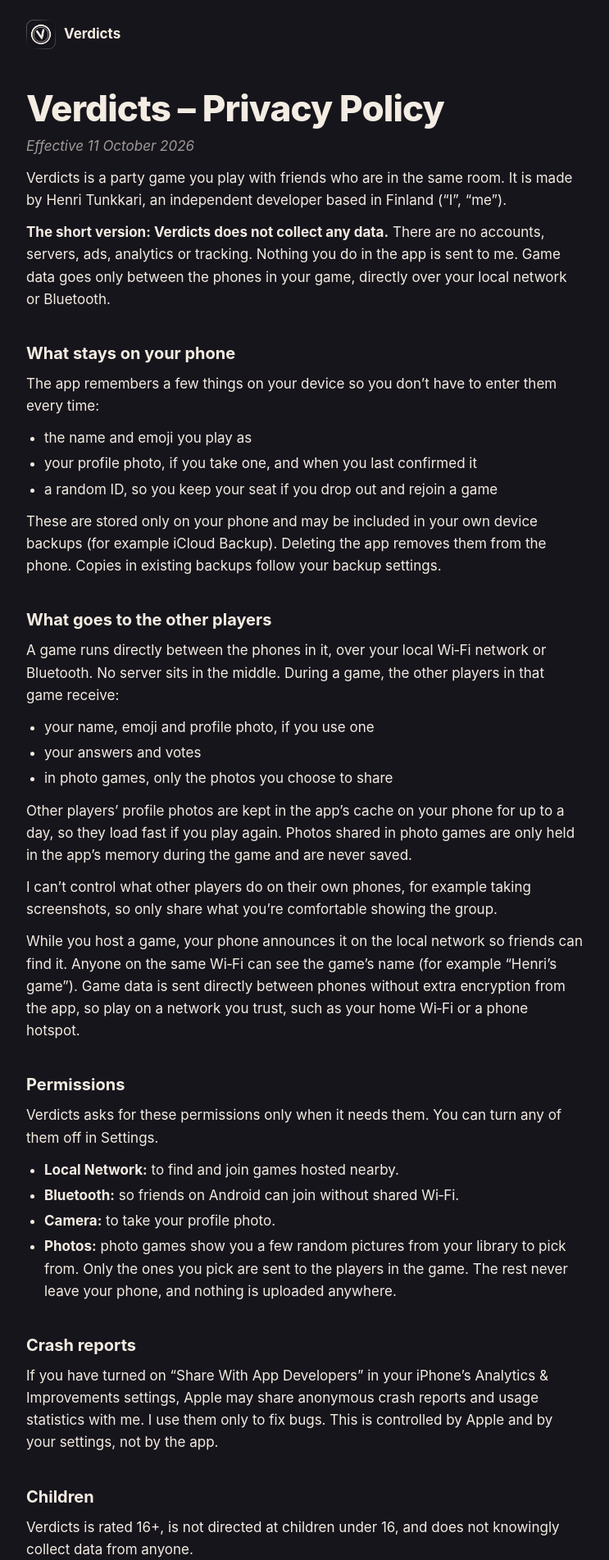
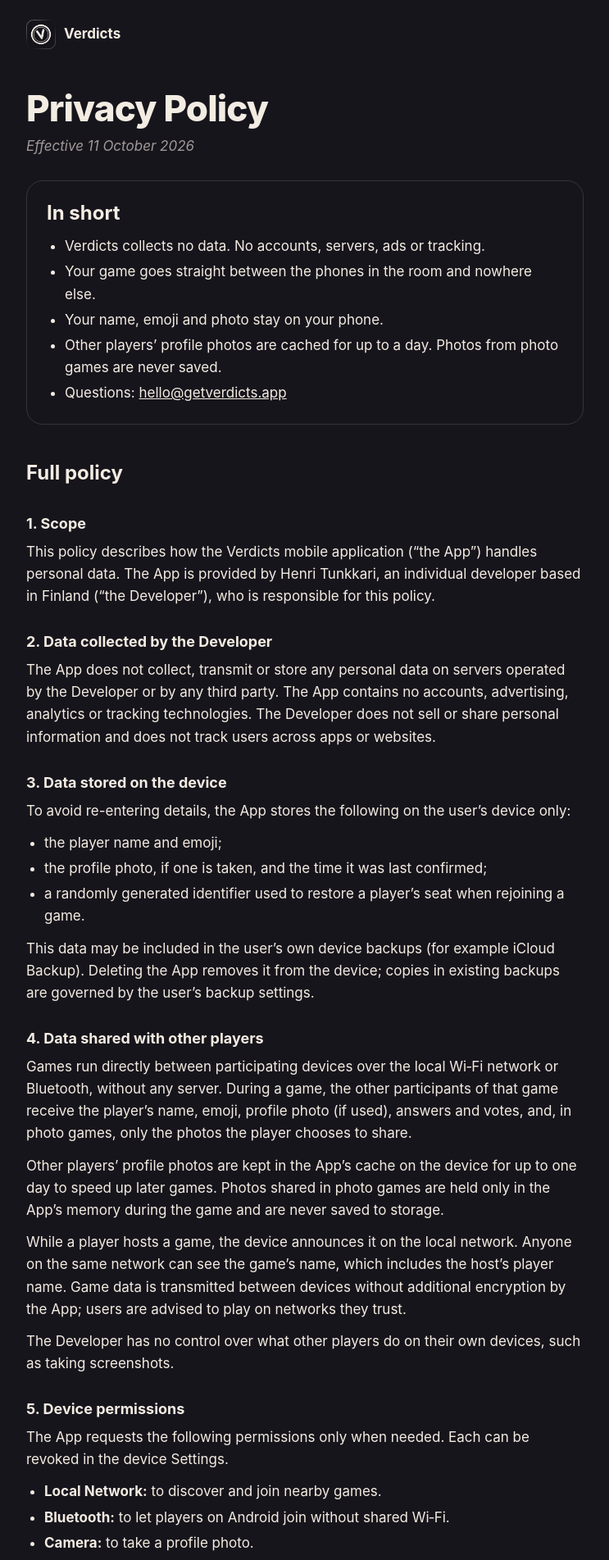
Before and after one commit to grandeslignes/verdicts-site, a Jekyll site: the page built from privacy.md, in a window 1280 px wide. Shown: the top 1903 px of the page at 82% size, without its empty margins (268-1011 px from the left). Built offline with Jekyll 4.4.1, drawn with Linux system fonts in a browser that asks for light colours; our own code applies the rules of GitHub Pages for plain Markdown files; some of the changed text lies outside the part shown.

Commit message:
Privacy: summary box, then full policy
Co-Authored-By: Claude Opus 5.5 <noreply@anthropic.com>

```diff
--- a/_layouts/default.html
+++ b/_layouts/default.html
@@ -51,7 +51,15 @@
     letter-spacing: -0.02em;
     margin-bottom: 8px;
   }
-  h2 { font-size: 20px; margin: 36px 0 8px; }
+  h2 { font-size: 24px; margin: 40px 0 8px; }
+  h3 { font-size: 18px; margin: 28px 0 6px; }
+  blockquote {
+    border: 1px solid var(--line);
+    border-radius: 20px;
+    padding: 4px 24px 12px;
+    margin: 28px 0;
+  }
+  blockquote h2 { margin-top: 16px; }
   p, ul { margin-bottom: 12px; }
   ul { padding-left: 22px; }
   li { margin-bottom: 4px; }
--- a/privacy.md
+++ b/privacy.md
@@ -2,102 +2,111 @@
 title: Verdicts – Privacy Policy
 ---
 
-# Verdicts – Privacy Policy
+# Privacy Policy
 
 *Effective 11 October 2026*
 
-Verdicts is a party game you play with friends who are in the same room. It is
-made by Henri Tunkkari, an independent developer based in Finland ("I", "me").
+> ## In short
+>
+> - Verdicts collects no data. No accounts, servers, ads or tracking.
+> - Your game goes straight between the phones in the room and nowhere else.
+> - Your name, emoji and photo stay on your phone.
+> - Other players' profile photos are cached for up to a day. Photos from photo
+>   games are never saved.
+> - Questions: [hello@getverdicts.app](mailto:hello@getverdicts.app)
 
-**The short version: Verdicts does not collect any data.** There are no
-accounts, servers, ads, analytics or tracking. Nothing you do in the app is
-sent to me. Game data goes only between the phones in your game, directly over
-your local network or Bluetooth.
+## Full policy
 
-## What stays on your phone
+### 1. Scope
 
-The app remembers a few things on your device so you don't have to enter them
-every time:
+This policy describes how the Verdicts mobile application ("the App") handles
+personal data. The App is provided by Henri Tunkkari, an individual developer
+based in Finland ("the Developer"), who is responsible for this policy.
 
-- the name and emoji you play as
-- your profile photo, if you take one, and when you last confirmed it
-- a random ID, so you keep your seat if you drop out and rejoin a game
+### 2. Data collected by the Developer
 
-These are stored only on your phone and may be included in your own device
-backups (for example iCloud Backup). Deleting the app removes them from the
-phone. Copies in existing backups follow your backup settings.
+The App does not collect, transmit or store any personal data on servers
+operated by the Developer or by any third party. The App contains no accounts,
+advertising, analytics or tracking technologies. The Developer does not sell or
+share personal information and does not track users across apps or websites.
 
-## What goes to the other players
+### 3. Data stored on the device
 
-A game runs directly between the phones in it, over your local Wi‑Fi network or
-Bluetooth. No server sits in the middle. During a game, the other players in
-that game receive:
+To avoid re-entering details, the App stores the following on the user's
+device only:
 
-- your name, emoji and profile photo, if you use one
-- your answers and votes
-- in photo games, only the photos you choose to share
+- the player name and emoji;
+- the profile photo, if one is taken, and the time it was last confirmed;
+- a randomly generated identifier used to restore a player's seat when
+  rejoining a game.
 
-Other players' profile photos are kept in the app's cache on your phone for up
-to a day, so they load fast if you play again. Photos shared in photo games are
-only held in the app's memory during the game and are never saved.
+This data may be included in the user's own device backups (for example iCloud
+Backup). Deleting the App removes it from the device; copies in existing
+backups are governed by the user's backup settings.
 
-I can't control what other players do on their own phones, for example taking
-screenshots, so only share what you're comfortable showing the group.
+### 4. Data shared with other players
 
-While you host a game, your phone announces it on the local network so friends
-can find it. Anyone on the same Wi‑Fi can see the game's name (for example
-"Henri's game"). Game data is sent directly between phones without extra
-encryption from the app, so play on a network you trust, such as your home
-Wi‑Fi or a phone hotspot.
+Games run directly between participating devices over the local Wi‑Fi network
+or Bluetooth, without any server. During a game, the other participants of that
+game receive the player's name, emoji, profile photo (if used), answers and
+votes, and, in photo games, only the photos the player chooses to share.
 
-## Permissions
+Other players' profile photos are kept in the App's cache on the device for up
+to one day to speed up later games. Photos shared in photo games are held only
+in the App's memory during the game and are never saved to storage.
 
-Verdicts asks for these permissions only when it needs them. You can turn any
-of them off in Settings.
+While a player hosts a game, the device announces it on the local network.
+Anyone on the same network can see the game's name, which includes the host's
+player name. Game data is transmitted between devices without additional
+encryption by the App; users are advised to play on networks they trust.
 
-- **Local Network:** to find and join games hosted nearby.
-- **Bluetooth:** so friends on Android can join without shared Wi‑Fi.
-- **Camera:** to take your profile photo.
-- **Photos:** photo games show you a few random pictures from your library to
-  pick from. Only the ones you pick are sent to the players in the game. The
-  rest never leave your phone, and nothing is uploaded anywhere.
+The Developer has no control over what other players do on their own devices,
+such as taking screenshots.
 
-## Crash reports
+### 5. Device permissions
 
-If you have turned on "Share With App Developers" in your iPhone's
-Analytics & Improvements settings, Apple may share anonymous crash reports and
-usage statistics with me. I use them only to fix bugs. This is controlled by
-Apple and by your settings, not by the app.
+The App requests the following permissions only when needed. Each can be
+revoked in the device Settings.
 
-## Children
+- **Local Network:** to discover and join nearby games.
+- **Bluetooth:** to let players on Android join without shared Wi‑Fi.
+- **Camera:** to take a profile photo.
+- **Photos:** in photo games, to offer a few random photos from the library to
+  choose from. Only the chosen photos are sent to the players in the game. No
+  photos are uploaded anywhere.
 
-Verdicts is rated 16+, is not directed at children under 16, and does not
+### 6. Crash reports
+
+If the user has enabled "Share With App Developers" in the device's Analytics &
+Improvements settings, Apple may provide the Developer with anonymous crash
+reports and usage statistics. These are used solely to fix defects and are
+governed by Apple's privacy policy and the user's settings.
+
+### 7. Children
+
+The App is rated 16+, is not directed at children under 16, and does not
 knowingly collect data from anyone.
 
-## Who is responsible and your rights
+### 8. Correspondence
 
-Because the app sends nothing to me, I don't hold personal data about you from
-using it. Everything it stores is on your own device, and you can remove it by
-deleting the app.
+If a user contacts the Developer by email, the message and email address are
+used only to respond and are retained only as long as necessary to handle the
+request. The legal basis is legitimate interest (GDPR Art. 6(1)(f)). Users may
+request access to or deletion of this correspondence at any time.
 
-If you email me, I use your message and email address only to reply, and keep
-them only as long as needed to handle your request (legal basis: legitimate
-interest, GDPR Art. 6(1)(f)). You can ask me to see or delete that
-correspondence at any time.
+### 9. Your rights
 
-I do not sell or share personal information, and I don't track you across apps
-or websites.
-
-If you are in the EU/EEA, you have the right to lodge a complaint with a data
-protection authority. In Finland this is the Data Protection Ombudsman
+As the Developer holds no personal data from use of the App, there is no such
+data to access, correct or delete. Data stored on the device can be removed by
+deleting the App. Users in the EU/EEA have the right to lodge a complaint with a
+supervisory authority; in Finland, the Data Protection Ombudsman
 ([tietosuoja.fi](https://tietosuoja.fi)).
 
-## Changes
+### 10. Changes
 
-If this policy changes, the new version will be posted here with a new
-effective date.
+Changes to this policy will be published on this page with a new effective
+date.
 
-## Contact
+### 11. Contact
 
-Questions or requests about this policy:
 [hello@getverdicts.app](mailto:hello@getverdicts.app)
```
